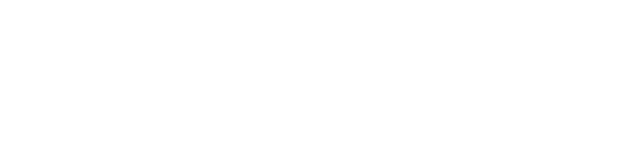
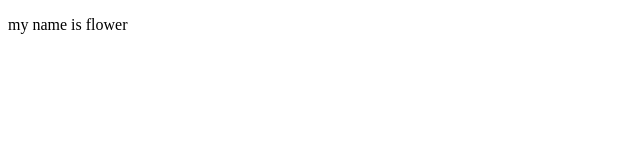
Before and after one commit to kumarisweta99396-png/AIOS-PROJECT, a plain HTML site: page index.html in a window 1280 px wide. Shown: the whole page, without its empty margins (0-640 px from the left). Drawn offline with Linux system fonts and the light colour scheme.

Commit message:
initial commit

```diff
--- a/index.html
+++ b/index.html
@@ -6,6 +6,6 @@
     <title>Document</title>
 </head>
 <body>
-
+    <p>my name is flower</p>
 </body>
 </html>
```
